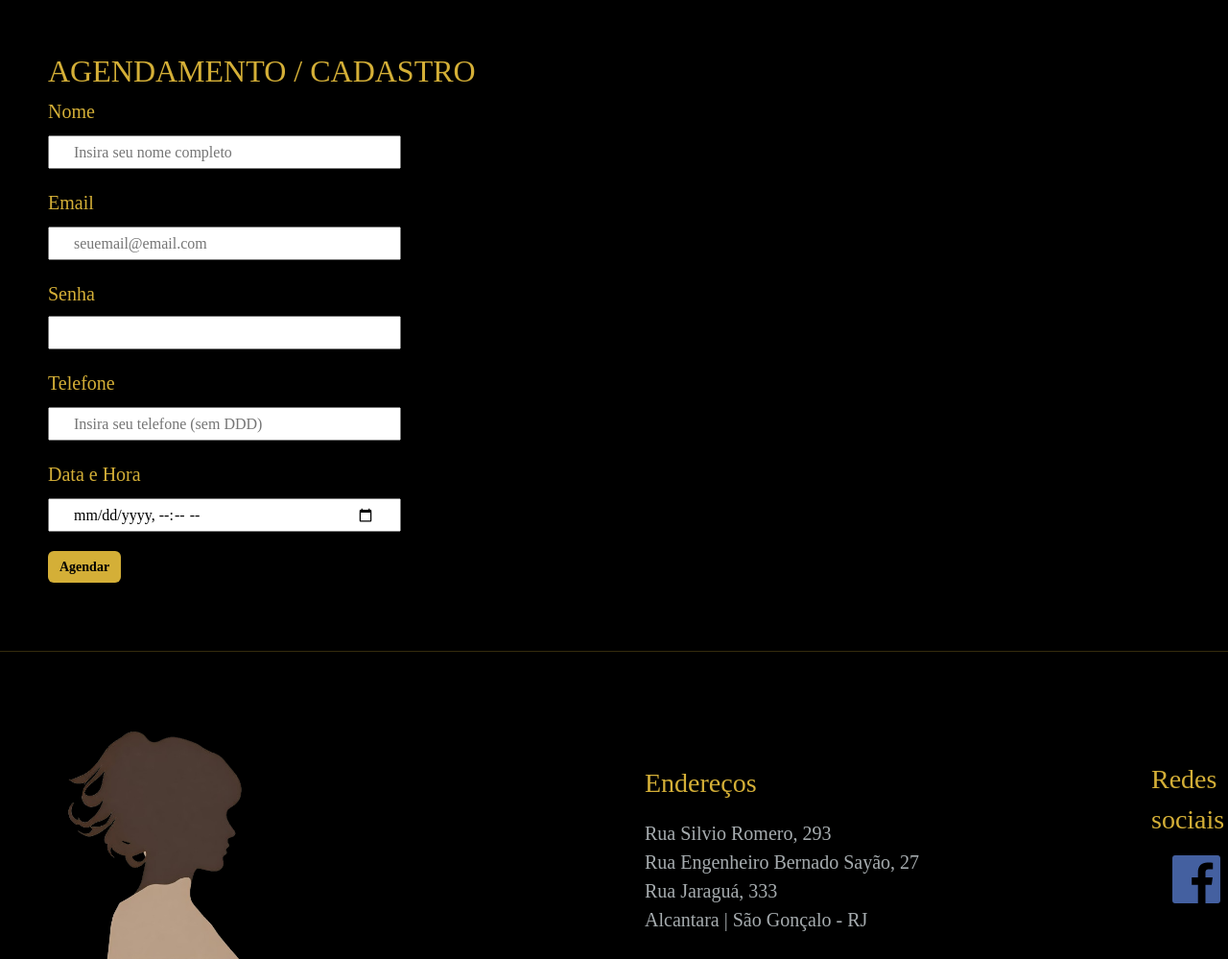
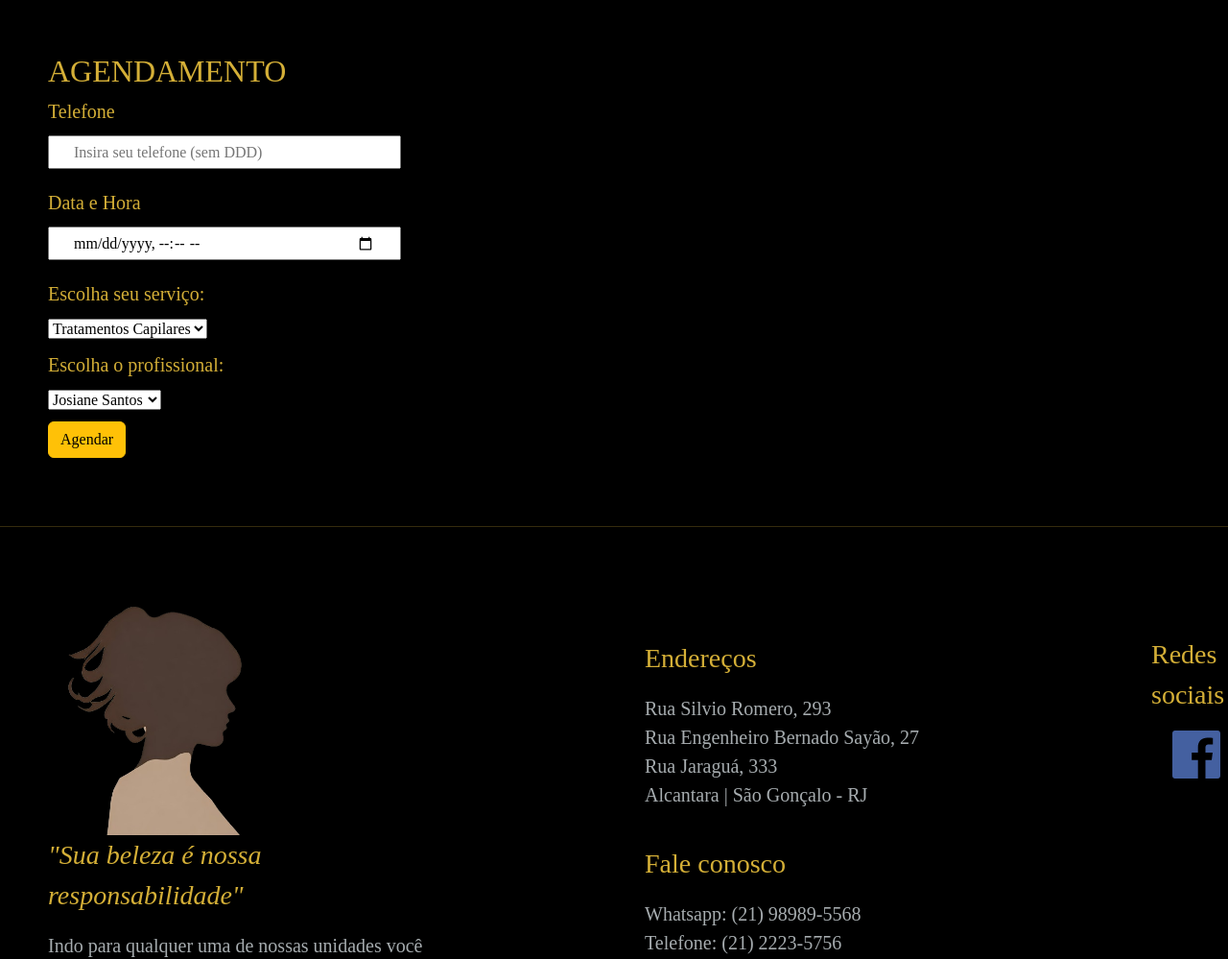
Before and after one commit to devgarciadiogo/ledidi, a PHP site: page /agendamento.html in a window 1280 px wide; the page is wider, and only the part inside the window is pictured. Shown: the part 71-1070 px from the top of that part at 96% size. Run offline with PHP 8.4, Linux system fonts and the light colour scheme; some web fonts are replaced.

Commit message:
v2.2
-Finalizando tela de cadastro
-Validando formularios com jquery
-Correção e finalização da tela de agendamento

Deus é fiel!

```diff
--- a/CSS/acesso.css
+++ b/CSS/acesso.css
@@ -1,7 +1,13 @@
 @import url('https://fonts.googleapis.com/css2?family=Inter:wght@100;200;300;400;500;600;700;800;900&display=swap');
+
 @font-face {
-    font-family: 'rightland' ;
+    font-family: 'rightland';
     src: url(/fonts/Rightland.ttf);
+}
+
+@font-face {
+    font-family: 'bond';
+    src: url(/fonts/Bond\ Story.otf);
 }
 
 #logoledidi{
@@ -121,7 +127,7 @@ body {
     border: none !important;
     transition: all linear 160ms;
     cursor: pointer;
-    margin: 0 !important;
+    margin: -10px 0 0 0 !important;
 
 }
 
--- a/CSS/agendamento.css
+++ b/CSS/agendamento.css
@@ -1,8 +1,13 @@
+@import url('https://fonts.googleapis.com/css2?family=Inter:wght@100;200;300;400;500;600;700;800;900&display=swap');
+
 @font-face {
-  font-family: 'rightland' ;
-  src: url(/fonts/Rightland.ttf);
-  font-family: 'bond';
-  src: url(/fonts/Bond\ Story.otf);
+    font-family: 'rightland';
+    src: url(/fonts/Rightland.ttf);
+}
+
+@font-face {
+    font-family: 'bond';
+    src: url(/fonts/Bond\ Story.otf);
 }
 
 .navbar{
@@ -10,7 +15,7 @@
 }
 
 .navbar-brand{
-  font-family: 'rightland';
+ font-family: 'rightland';
   font-size: 30px;
   margin: 0 0 0 50px;
 }
@@ -23,6 +28,12 @@
 
 .nav-link{
   color: black;
+}
+
+#login-botao{
+  color: #D4AF37;
+  background-color: #000000;
+  border-radius: 10px;
 }
 
 body{
@@ -47,14 +58,6 @@ form label{
   margin: 0 0 10px 0;
 }
 
-.input-name {
-  display: block;
-  margin-bottom: 20px;
-  padding: 10px 25px;
-  width: 30%;
-  height: 35px;
-}
-
 .tel-cadastro{
   display: block;
   margin-bottom: 20px;
@@ -70,21 +73,14 @@ form label{
   width: 30%;
   height: 35px;
 }
-.email-cadastro{
-  display: block;
-  margin-bottom: 20px;
-  padding: 10px 25px;
-  width: 30%;
-  height: 35px;
-}
-.senha-cadastro{
-  display: block;
-  margin-bottom: 20px;
-  padding: 10px 25px;
-  width: 30%;
-  height: 35px;
+
+#botao-agendamento{
+  margin: 10px 0 0 0;
 }
 
+#profissional-form{
+  margin: 10px 0 0 0;
+}
 
   footer{
     color: #D4AF37;
--- a/agendamento.html
+++ b/agendamento.html
@@ -8,7 +8,6 @@
   <link rel="icon" href="/img/logo.png">
   <link href="https://cdn.jsdelivr.net/npm/bootstrap@5.3.3/dist/css/bootstrap.min.css" rel="stylesheet" integrity="sha384-QWTKZyjpPEjISv5WaRU9OFeRpok6YctnYmDr5pNlyT2bRjXh0JMhjY6hW+ALEwIH" crossorigin="anonymous">
   <link rel="stylesheet" type="text/css" href="CSS/agendamento.css">
-  <link rel="stylesheet" type="text/css" href="CSS/acesso.css">
   </head>
 </head>
 <body>
@@ -19,7 +18,7 @@
             <button class="navbar-toggler" type="button" data-bs-toggle="collapse" data-bs-target="#navbarNav" aria-controls="navbarNav" aria-expanded="false" aria-label="Toggle navigation">
               <span class="navbar-toggler-icon"></span>
             </button>
-            <div class="collapse navbar-collapse d-lg-flex justfy-content-end" id="#navbarSupportedContent">
+            <div class="collapse navbar-collapse d-lg-flex justfy-content-end" id="navbarSupportedContent">
               <ul class="navbar-nav ms-auto">
                 <li class="nav-item">
                   <a class="nav-link active" aria-current="page" href="quem-somos.html">QUEM SOMOS</a>
@@ -41,19 +40,7 @@
       <main>
         <div id="agendamento">
             <form id="form-agendamento">
-              <h2>AGENDAMENTO / CADASTRO</h2>
-              <div class="secao-form">
-                <label for="form-agendamento">Nome</label>
-                <input id="nome-cadastro" class="input-name" type="text" aria-describedby="nameHelp" placeholder="Insira seu nome completo">
-              </div>
-              <div class="secao-form">
-                  <label for="form-agendamento" class="form_label">Email</label>
-                  <input class="email-cadastro" type="email" class="form-control" id="exampleFormControlInput1" placeholder="seuemail@email.com">
-              <div class="secao-form">
-                  <label for="form-agendamento" class="form-label">Senha</label>
-                  <input class="senha-cadastro" type="password" id="inputPassword5" class="form-control" aria-describedby="passwordHelpBlock">
-                </div>
-              </div>
+              <h2>AGENDAMENTO</h2>
               <div class="secao-form">
                 <label for="form-agendamento">Telefone</label>
                 <input class="tel-cadastro" type="tel" aria-describedby="telHelp" placeholder="Insira seu telefone (sem DDD)">
@@ -62,10 +49,27 @@
                 <label for="form-agendamento">Data e Hora</label>
                 <input class="date-cadastro" type="datetime-local" aria-describedby="dateHelp">
               </div>
-              <button type="button" onclick="validarFormulario()" id="botao-agendamento" class="btn btn-warning">Agendar</button>
+              <div class="secao-form">
+                <label id="servicos-form" for="serviços">Escolha seu serviço:</label>
+                <select name="servicos" id="salao">
+                  <option value="Tratamentos Capilares">Tratamentos Capilares</option>
+                  <option value="Manicure">Manicure</option>
+                  <option value="Pedicure">Pedicure</option>
+                </select>
+              </div>
+              <div id="profissional-form">
+                <label for="funcionarios">Escolha o profissional:</label>
+                <select name="servicos" id="profissional">
+                  <option value="Joasiane">Josiane Santos</option>
+                  <option value="RenatO">Renato Seixas</option>
+                  <option value="Patricia">Patricia Moura</option>
+                </select>
+              </div>
+              <button type="button" id="botao-agendamento" class="btn btn-warning">Agendar</button>
             </form>
           </div>
       </main>
+
       <footer>
         <hr>
         <div class="div-logo">
@@ -107,7 +111,5 @@
           <p>&copy;2024 LEDIDI COIFFEUR | Desenvolvido por Dillan, Diogo e Leonardo</p>
         </div>
       </footer>
-
-      <script src="script.js"></script>
 </body>
 </html>
--- a/dados.html
+++ b/dados.html
@@ -51,7 +51,8 @@
                         <h4>Senha: </h4>
                     </div>
                     <div>
-                        <h4>Data e Hora: </h4>
+                        <label for="dados">Data e Hora:</label>
+                        <input class="date-cadastro" type="datetime-local" aria-describedby="dateHelp">
                     </div>
                 </div>
 
--- a/script.js
+++ /dev/null
@@ -1,28 +0,0 @@
-// Função para validar o formulário de agendamento
-function validarFormulario() {
-    // Obtém os valores dos campos do formulário
-    var nome = document.getElementById('nome-cadastro').value;
-    var email = document.getElementById('email-cadastro').value;
-    var senha = document.getElementById('senha-cadastro').value;
-    var telefone = document.getElementById('tel-cadastro').value;
-    var dataHora = document.getElementById('date-cadastro').value;
-
-    // Verifica se os campos obrigatórios estão vazios
-    if (nome === '' || email === '' || senha === '' || telefone === '' || dataHora === '') {
-        // Exibe uma mensagem de erro para o usuário
-        alert('Por favor, preencha todos os campos obrigatórios.');
-        // Impede o envio do formulário
-        return false;
-    }
-    // Se todos os campos obrigatórios foram preenchidos, permite o envio do formulário
-    return true;
-}
-
-// Adiciona um event listener para o evento de envio do formulário
-document.getElementById('form-agendamento').addEventListener('submit', function(event) {
-    // Chama a função de validação do formulário
-    if (!validarFormulario()) {
-        // Se a validação falhar, impede o envio do formulário
-        event.preventDefault();
-    }
-});
```
Also changed, not shown: CSS/cadastro.css (+45 -6 lines), acesso.html (+30 -16 lines), cadastro.html (+42 -2 lines).
